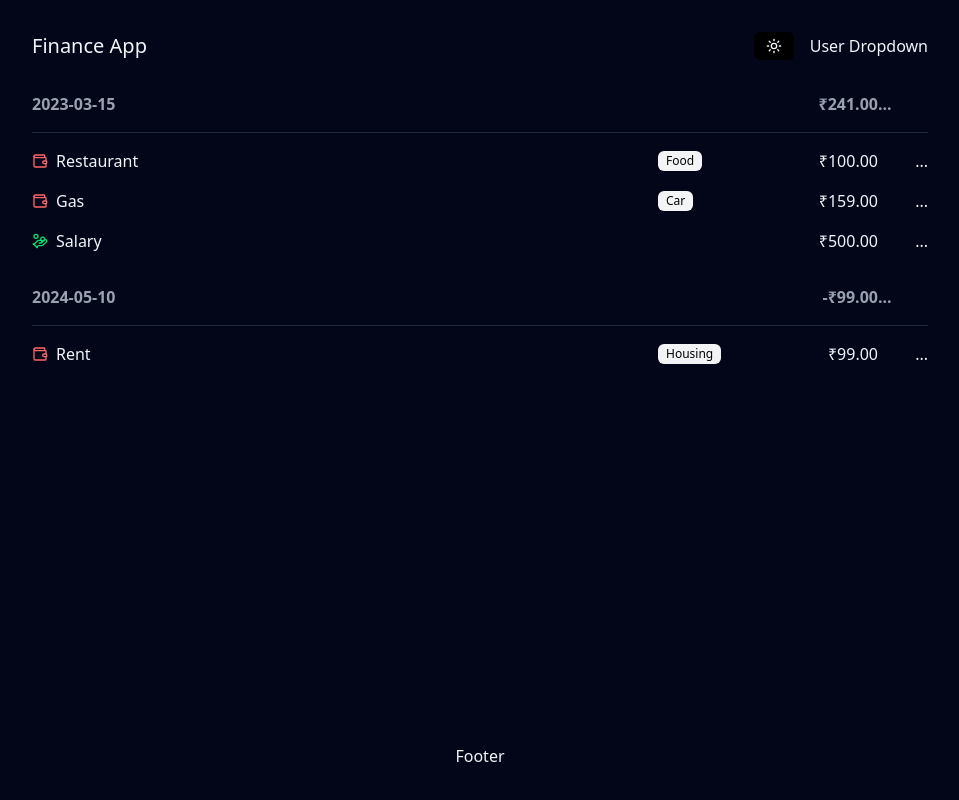
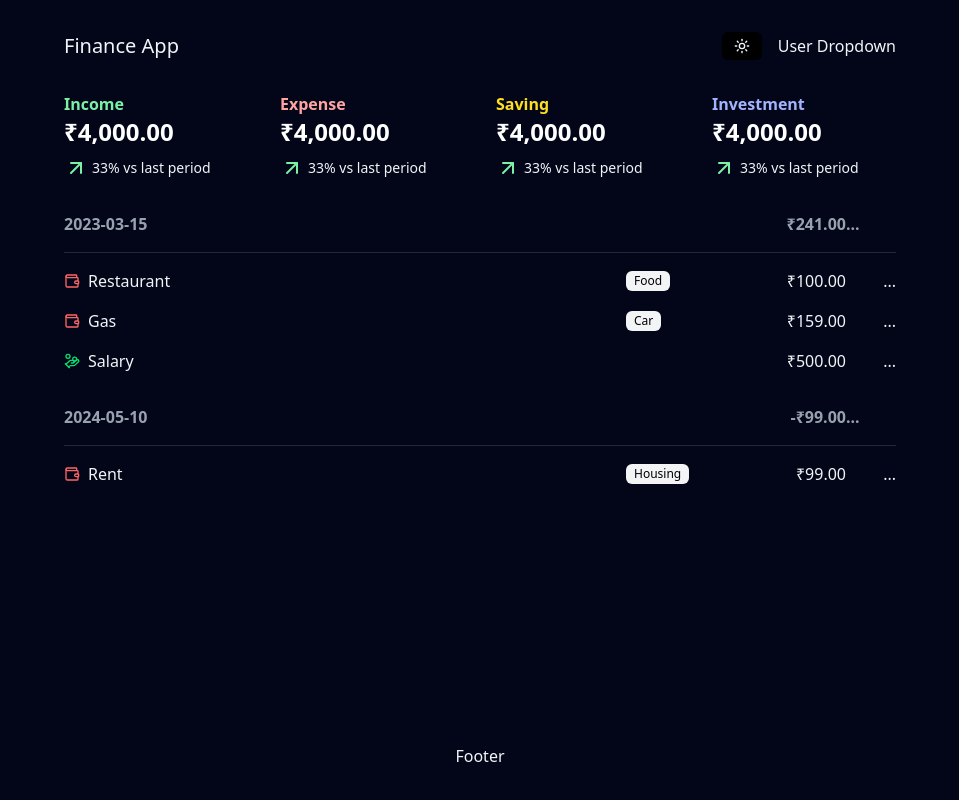
Before and after one commit to bhanu-21/next16-finance-app, a Next.js app: page /dashboard in a window 1280 px wide. Shown: the whole page, without its empty margins (160-1119 px from the left). Built offline with nearby package versions, Linux system fonts and the light colour scheme; data requests are answered from the project's data file.

Commit message:
fetching finance trends

```diff
--- /dev/null
+++ b/app/dashboard/components/trend.js
@@ -0,0 +1,10 @@
+import Basetrend from "@/components/trend"
+
+export default async function Trend({ type }) {
+    const response = await fetch(`http://localhost:3100/trends/${type}`)
+    const { amount, prevAmount } = await response.json()
+
+    return (
+        <Basetrend type={type} amount={amount} prevAmount={prevAmount} />
+    )
+}
--- a/app/dashboard/page.js
+++ b/app/dashboard/page.js
@@ -1,11 +1,32 @@
 import { Suspense } from "react";
 import TransactionList from "./components/transaction-list";
 import TransactionListFallback from "./components/transaction-list-fallback";
+import Trend from "./components/trend";
 
 export default function Page() {
     return (
-        <Suspense fallback={<TransactionListFallback />}>
-            <TransactionList />
-        </Suspense>
+        <>
+            <section className="mb-8 grid grid-cols-2 lg:grid-cols-4 gap-8">
+                <Suspense>
+                    <Trend type="Income" />
+                </Suspense>
+
+                <Suspense>
+                    <Trend type="Expense" />
+                </Suspense>
+
+                <Suspense>
+                    <Trend type="Saving" />
+                </Suspense>
+
+                <Suspense>
+                    <Trend type="Investment" />
+                </Suspense>
+            </section>
+
+            <Suspense fallback={<TransactionListFallback />}>
+                <TransactionList />
+            </Suspense>
+        </>
     )
 }
--- a/app/layout.js
+++ b/app/layout.js
@@ -22,8 +22,8 @@
   const theme = await useServerDarkMode()
 
   return (
-    <html lang="en" className={`${geistSans.variable} ${geistMono.variable} h-full antialiased ${theme}`}>
-      <body className="min-h-screen flex flex-col">
+    <html lang="en" className={`h-full antialiased ${theme}`}>
+      <body className={`${geistSans.variable} ${geistMono.variable} min-h-screen flex flex-col px-8`}>
         <Providers>
           {children}
         </Providers>
--- a/db.json
+++ b/db.json
@@ -32,5 +32,27 @@
             "category": "Housing",
             "created_at": "2024-05-10T23:00:00"
         }
+    ],
+    "trends": [
+        {
+            "id": "Income",
+            "amount": 4000,
+            "prevAmount": 3000
+        },
+        {
+            "id": "Expense",
+            "amount": 4000,
+            "prevAmount": 3000
+        },
+        {
+            "id": "Saving",
+            "amount": 4000,
+            "prevAmount": 3000
+        },
+        {
+            "id": "Investment",
+            "amount": 4000,
+            "prevAmount": 3000
+        }
     ]
 }
```
